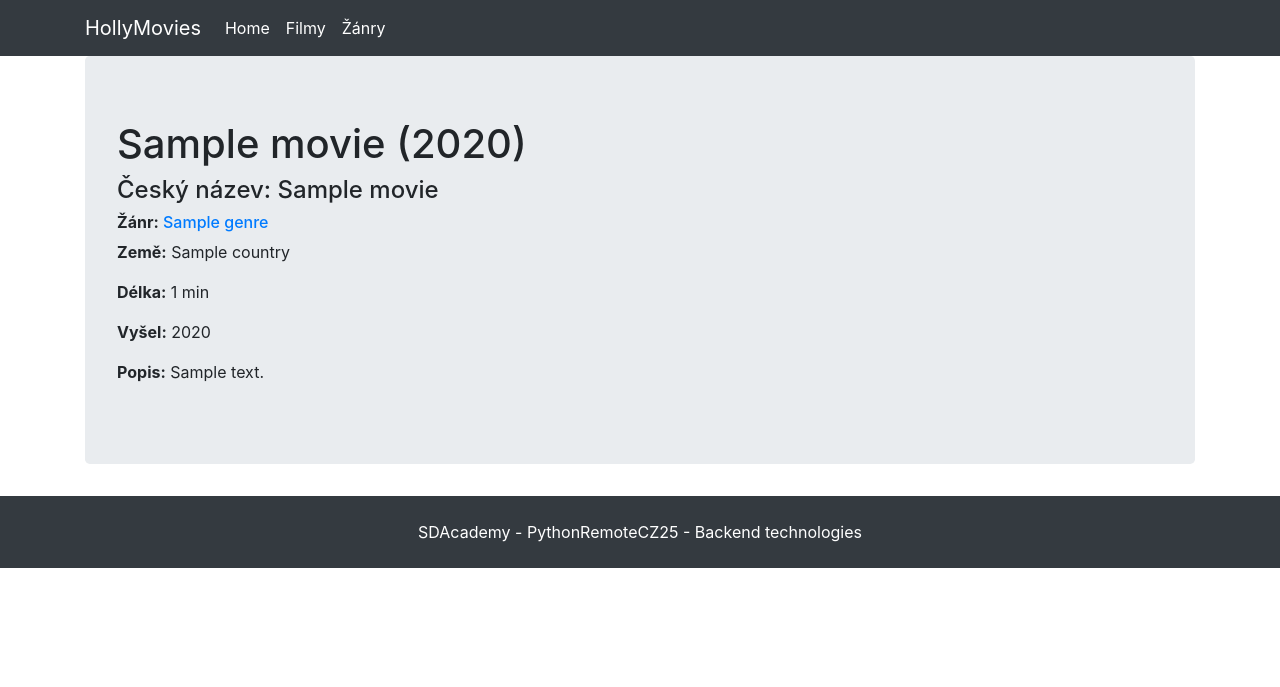
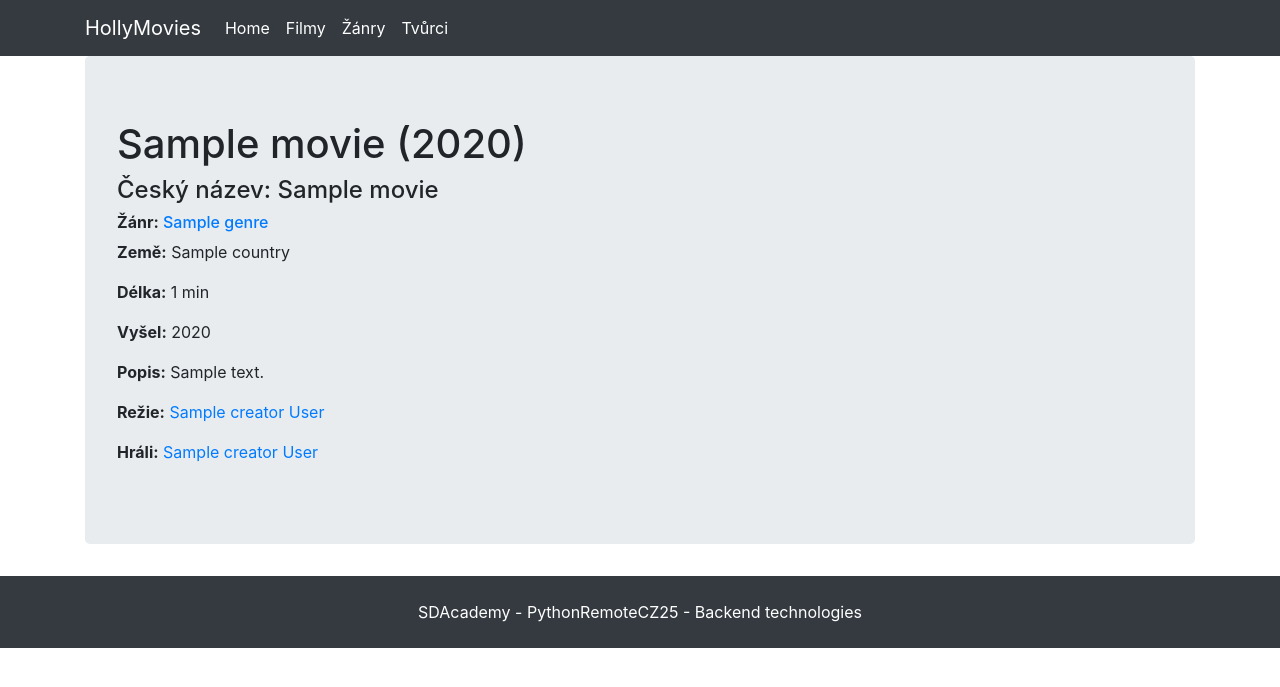
Before and after one commit to DaliborZ-tech/HollymoviesSDA, a Django app: page /movie/1/ in a window 1280 px wide. Shown: the top 687 px of the page. Run offline with Django 5.2, Linux system fonts and the light colour scheme; tables that the repository leaves empty hold one stand-in row (values such as "Sample post"); some libraries are stand-ins or nearby versions.

Commit message:
Creators - first version of feature 4

```diff
--- a/djangoProjectHollymoviesSDA/urls.py
+++ b/djangoProjectHollymoviesSDA/urls.py
@@ -17,7 +17,7 @@ Including another URLconf
 from django.contrib import admin
 from django.urls import path
 
-from viewer.views import movies, home, movie, genres, genre
+from viewer.views import movies, home, movie, genres, genre, creators, creator
 
 urlpatterns = [
     path('admin/', admin.site.urls),
@@ -27,4 +27,6 @@ urlpatterns = [
     path('movie/<int:pk>/', movie, name='movie'),
     path('genres/', genres, name='genres'),
     path('genre/<int:pk>/', genre, name='genre'),
+    path('creators/', creators, name='creators'),
+    path('creator/<int:pk>/', creator, name='creator'),
 ]
--- a/templates/movie.html
+++ b/templates/movie.html
@@ -12,4 +12,6 @@
     <p><strong>Délka:</strong> {% if movie.length %}{{ movie.length }} min{% else %}Délka není známa{% endif %}</p>
     <p><strong>Vyšel:</strong> {% if movie.released_year %}{{ movie.released_year }}{% elif movie.released_date %}{{ movie.released_date_cz }}{% else %}Datum vydání není znám{% endif %}</p>
     <p><strong>Popis:</strong> {% if movie.description %}{{ movie.description }}{% else %}Popis nebyl vyplněn{% endif %}</p>
+    <p><strong>Režie:</strong> {% for director in movie.directors.all %}<a href="{% url 'creator' director.id %}">{{ director }}</a>{% if not forloop.last %}, {% endif %}{% empty %}Režisér není znám{% endfor %}</p>
+    <p><strong>Hráli:</strong> {% for actor in movie.actors.all %}<a href="{% url 'creator' actor.id %}">{{ actor }}</a>{% if not forloop.last %}, {% endif %}{% empty %}Režisér není znám{% endfor %}</p>
 {% endblock %}
--- a/templates/navbar.html
+++ b/templates/navbar.html
@@ -12,6 +12,7 @@
                 <a class="nav-item nav-link active" href="/">Home</a>
                 <a class="nav-item nav-link active" href="{% url 'movies' %}">Filmy</a>
                 <a class="nav-item nav-link active" href="{% url 'genres' %}">Žánry</a>
+                <a class="nav-item nav-link active" href="{% url 'creators' %}">Tvůrci</a>
             </div>
         </div>
     </div>
--- a/viewer/admin.py
+++ b/viewer/admin.py
@@ -1,7 +1,8 @@
 from django.contrib import admin
 
-from viewer.models import Genre, Movie, Country
+from viewer.models import Genre, Movie, Country, Creator
 
 admin.site.register(Genre)
 admin.site.register(Movie)
 admin.site.register(Country)
+admin.site.register(Creator)
--- a/viewer/models.py
+++ b/viewer/models.py
@@ -1,7 +1,8 @@
 from datetime import datetime
 
+from django.db import models
 from django.db.models import Model, CharField, ManyToManyField, IntegerField, \
-    TextField, DateField, DateTimeField
+    TextField, DateField, DateTimeField, ForeignKey
 
 
 class Genre(Model):
@@ -42,6 +43,8 @@ class Movie(Model):
     released_year = IntegerField(null=True, blank=True)
     created = DateTimeField(auto_now_add=True)
     updated = DateTimeField(auto_now=True)
+    actors = ManyToManyField("Creator", blank=True, related_name='acting')
+    directors = ManyToManyField("Creator", blank=True, related_name='directing')
 
     class Meta:
         ordering = ['title_orig']
@@ -57,3 +60,28 @@ class Movie(Model):
         if self.released_date:
             return datetime.strftime(self.released_date, "%d. %m. %Y")
         return None
+
+
+class Creator(Model):
+    name = CharField(max_length=32, null=True, blank=True)
+    surname = CharField(max_length=32, null=True, blank=True)
+    alias = CharField(max_length=32, null=True, blank=True)
+    date_of_birth = DateField(null=True, blank=True)
+    date_of_death = DateField(null=True, blank=True)
+    country = ForeignKey(Country, null=True, blank=True, related_name='creators', on_delete=models.SET_NULL)
+    created = DateTimeField(auto_now_add=True)
+    updated = DateTimeField(auto_now=True)
+
+    def __str__(self):
+        return f"{self.name} {self.surname}"
+
+    def __repr__(self):
+        return f"Creator {self.name} {self.surname})"
+
+    def age(self):
+        if self.date_of_death:
+            return (self.date_of_death - self.date_of_birth).days
+        return datetime.date.today() - self.date_of_birth
+
+    class Meta:
+        ordering = ['surname']
--- a/viewer/views.py
+++ b/viewer/views.py
@@ -37,3 +37,16 @@ def genre(request, pk):
         return render(request=request, template_name='genre.html',
                       context={'genre': Genre.objects.get(id=pk)})
     return redirect("genres")
+
+
+def creators(request):
+    creators_ = Creator.objects.all()
+    context = {'creators': creators_}
+    return render(request=request, template_name='creators.html',
+                  context=context)
+
+def creator(request, pk):
+    if Creator.objects.filter(id=pk).exists():
+        return render(request=request, template_name='creator.html',
+                      context={'creator': Creator.objects.get(id=pk)})
+    return redirect("creators")
```
Also changed, not shown: templates/creator.html (added, +21 -0 lines), templates/creators.html (added, +13 -0 lines).
